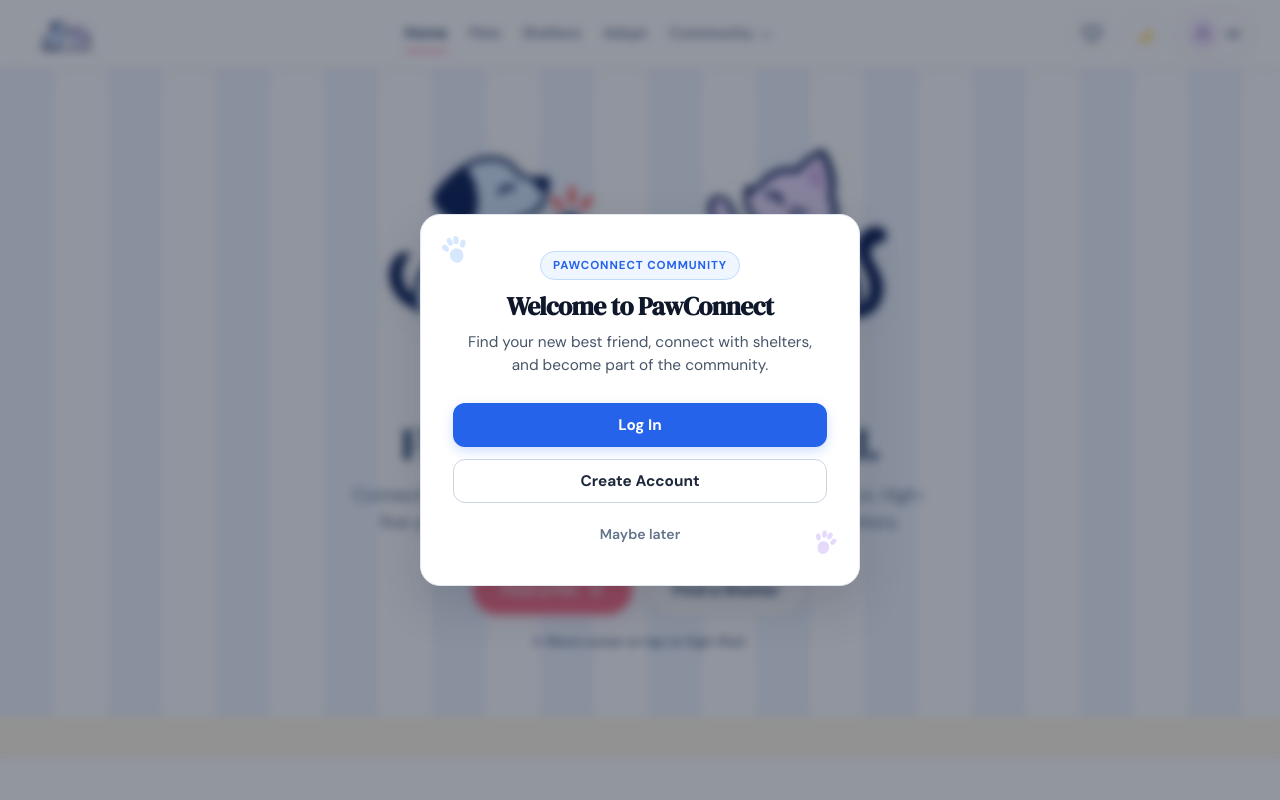
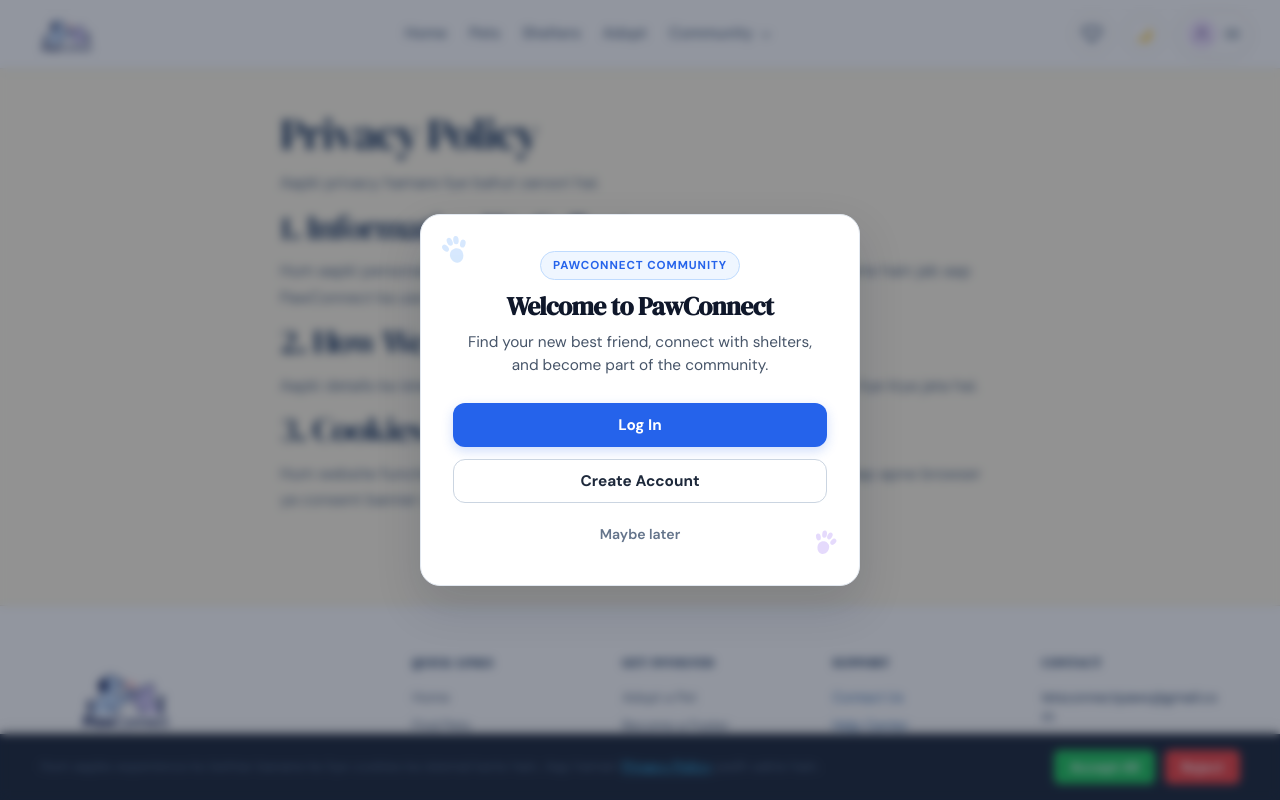
Before and after one commit to Reva-Shukla/PawConnect, a React (Vite) app: page /privacy-policy in a window 1280 px wide. Before the commit this address led to /. Shown: the top 800 px of the page. Built offline with nearby package versions, Linux system fonts and the light colour scheme.

Commit message:
Added privacy, terms, and cookie consent features

```diff
--- a/src/App.jsx
+++ b/src/App.jsx
@@ -1,12 +1,11 @@
-
 import { BrowserRouter, Routes, Route, Navigate } from 'react-router-dom';
 
 import Navbar from './components/navbar';
 import Footer from './components/footer';
 import WelcomeAuthModal from './components/WelcomeAuthModal';
 import ScrollToTop from './components/ScrollToTop';
+import CookieBanner from './components/CookieBanner'; // Cookie Consent Banner
 import { FavoritesProvider } from './context/FavoritesContext';
-
 
 import Home from './pages/Home';
 
@@ -28,6 +27,9 @@ import ShelterDashboard from './pages/shelter/ShelterDashboard';
 import ShelterList from './pages/shelter/ShelterList';
 import Foster from './pages/shelter/Foster';
 import RescueRequest from './pages/shelter/RescueRequest';
+
+import PrivacyPolicy from './pages/PrivacyPolicy'; // Privacy Policy Page
+import TermsOfService from './pages/TermsOfService'; // Terms of Service Page
 
 function App() {
   return (
@@ -96,6 +98,10 @@ function App() {
               <Route path="/supplies" element={<Supplies />} />
               <Route path="/donations" element={<Donations />} />
 
+              {/* Legal / Policy Routes */}
+              <Route path="/privacy-policy" element={<PrivacyPolicy />} />
+              <Route path="/terms-of-service" element={<TermsOfService />} />
+
               {/* Fallback */}
               <Route
                 path="*"
@@ -105,10 +111,12 @@ function App() {
           </main>
 
           <Footer />
+
+          {/* Cookie Banner */}
+          <CookieBanner />
         </div>
       </BrowserRouter>
     </FavoritesProvider>
-
   );
 }
 
--- /dev/null
+++ b/src/components/CookieBanner.css
@@ -0,0 +1,56 @@
+.cookie-banner {
+  position: fixed;
+  bottom: 0;
+  left: 0;
+  width: 100%;
+  background-color: #1e293b;
+  color: #ffffff;
+  padding: 16px 24px;
+  box-shadow: 0 -2px 10px rgba(0, 0, 0, 0.2);
+  z-index: 1000;
+  box-sizing: border-box;
+}
+
+.cookie-content {
+  max-width: 1200px;
+  margin: 0 auto;
+  display: flex;
+  justify-content: space-between;
+  align-items: center;
+  flex-wrap: wrap;
+  gap: 12px;
+}
+
+.cookie-content p {
+  margin: 0;
+  font-size: 14px;
+}
+
+.cookie-content a {
+  color: #38bdf8;
+  text-decoration: underline;
+}
+
+.cookie-buttons {
+  display: flex;
+  gap: 10px;
+}
+
+.cookie-buttons button {
+  padding: 8px 16px;
+  border: none;
+  border-radius: 6px;
+  cursor: pointer;
+  font-weight: 600;
+  font-size: 14px;
+}
+
+.btn-accept {
+  background-color: #22c55e;
+  color: #ffffff;
+}
+
+.btn-reject {
+  background-color: #ef4444;
+  color: #ffffff;
+}
--- /dev/null
+++ b/src/components/CookieBanner.jsx
@@ -0,0 +1,42 @@
+import React, { useState, useEffect } from 'react';
+import './CookieBanner.css';
+
+const CookieBanner = () => {
+  const [showBanner, setShowBanner] = useState(false);
+
+  useEffect(() => {
+    const consent = localStorage.getItem('cookieConsent');
+    if (!consent) {
+      setShowBanner(true);
+    }
+  }, []);
+
+  const handleAccept = () => {
+    localStorage.setItem('cookieConsent', 'accepted');
+    setShowBanner(false);
+  };
+
+  const handleReject = () => {
+    localStorage.setItem('cookieConsent', 'rejected');
+    setShowBanner(false);
+  };
+
+  if (!showBanner) return null;
+
+  return (
+    <div className="cookie-banner">
+      <div className="cookie-content">
+        <p>
+          Hum aapke experience ko behtar banane ke liye cookies ka istemal karte hain.
+          Aap hamari <a href="/privacy-policy">Privacy Policy</a> padh sakte hain.
+        </p>
+        <div className="cookie-buttons">
+          <button className="btn-accept" onClick={handleAccept}>Accept All</button>
+          <button className="btn-reject" onClick={handleReject}>Reject</button>
+        </div>
+      </div>
+    </div>
+  );
+};
+
+export default CookieBanner;
--- /dev/null
+++ b/src/pages/PrivacyPolicy.jsx
@@ -0,0 +1,21 @@
+import React from 'react';
+
+const PrivacyPolicy = () => {
+  return (
+    <div style={{ padding: '40px', maxWidth: '800px', margin: '0 auto' }}>
+      <h1>Privacy Policy</h1>
+      <p>Aapki privacy hamare liye bahut zaroori hai.</p>
+
+      <h2>1. Information We Collect</h2>
+      <p>Hum aapki personal information jaise name, email, aur profile details collect karte hain jab aap PawConnect ka use karte hain.</p>
+
+      <h2>2. How We Use Information</h2>
+      <p>Aapki details ka istemal community features aur services ko behtar banane ke liye kiya jata hai.</p>
+
+      <h2>3. Cookies</h2>
+      <p>Hum website functionality aur analytics ke liye cookies ka istemal karte hain. Aap apne browser ya consent banner se cookies ko manage kar sakte hain.</p>
+    </div>
+  );
+};
+
+export default PrivacyPolicy;
--- /dev/null
+++ b/src/pages/TermsOfService.jsx
@@ -0,0 +1,21 @@
+import React from 'react';
+
+const TermsOfService = () => {
+  return (
+    <div style={{ padding: '40px', maxWidth: '800px', margin: '0 auto' }}>
+      <h1>Terms of Service</h1>
+      <p>PawConnect ka istemal karne ke liye kripya in rules ko dhyan se padhein.</p>
+
+      <h2>1. Acceptance of Terms</h2>
+      <p>Is platform ka use karke aap hamare Terms and Conditions ko accept karte hain.</p>
+
+      <h2>2. Community Guidelines</h2>
+      <p>Aapko community mein kisi bhi prakar ka galat ya offensive content share nahi karna hai.</p>
+
+      <h2>3. Changes to Terms</h2>
+      <p>Hum kisi bhi samay in terms ko update kar sakte hain.</p>
+    </div>
+  );
+};
+
+export default TermsOfService;
```
